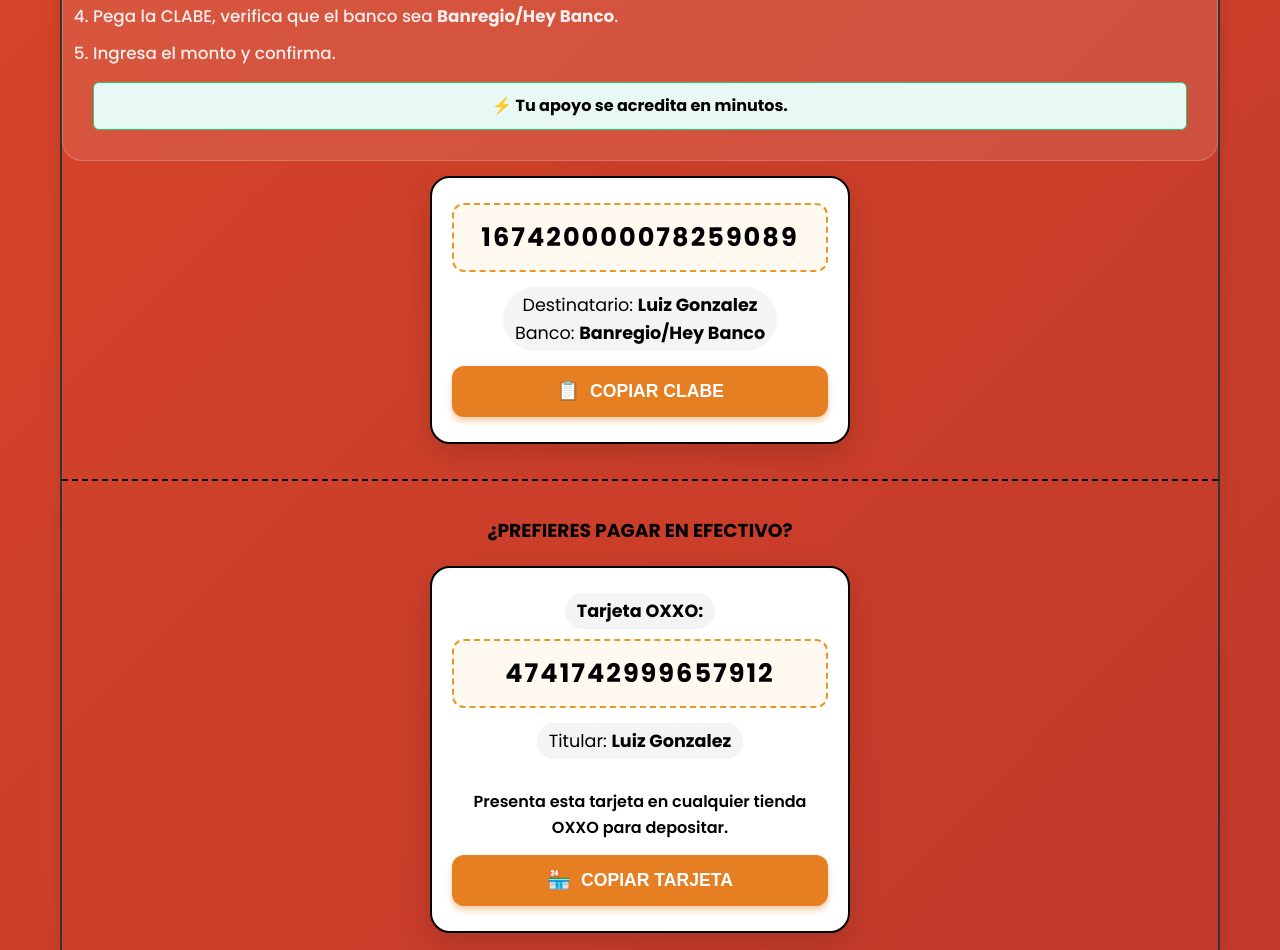
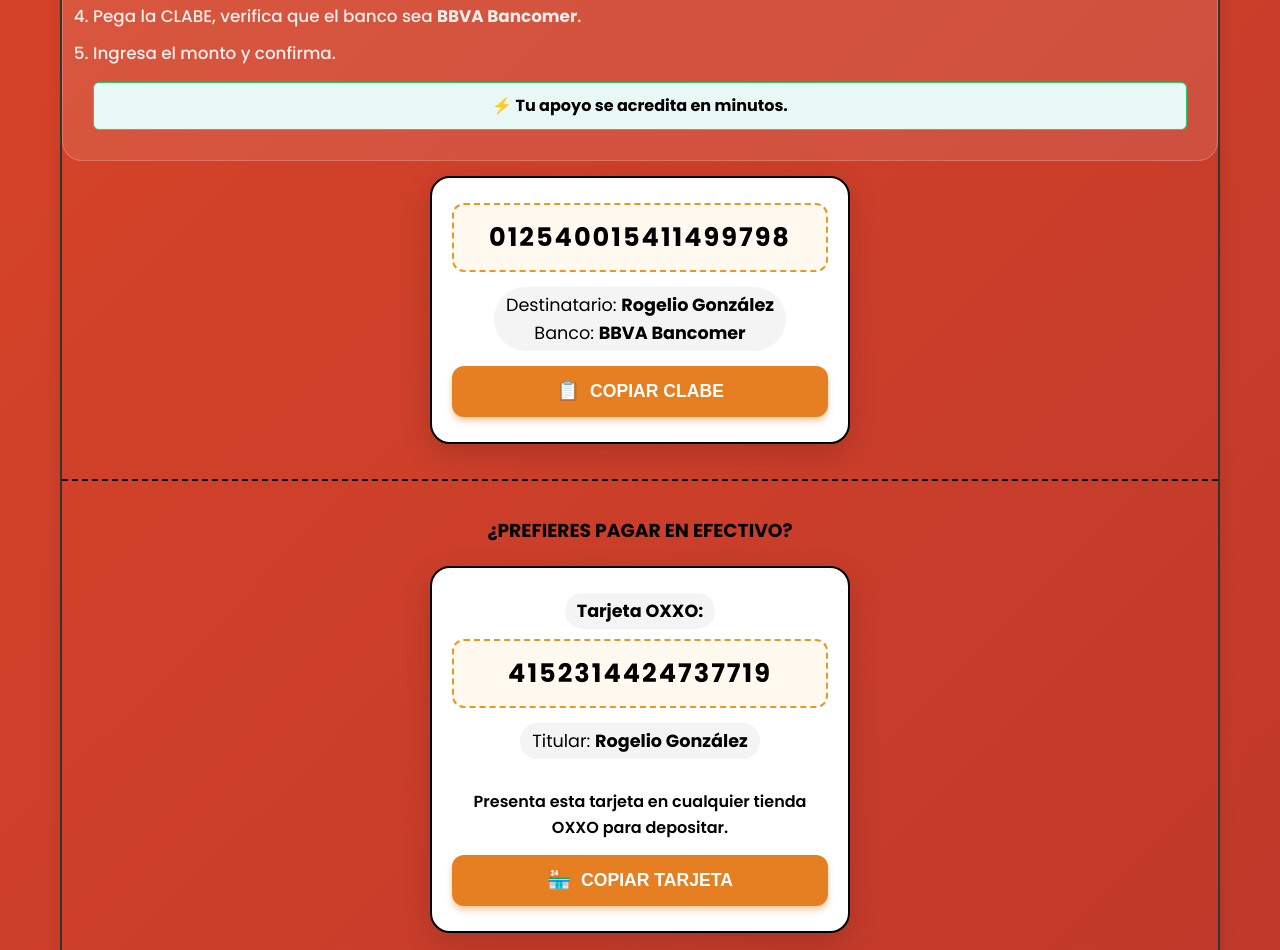
Before and after one commit to outlierd7/donatemxn, a plain HTML site: page donacion/index.html in a window 1280 px wide. Shown: the part 3326-4276 px from the top of the page. Drawn offline with Linux system fonts and the light colour scheme; a script that the page names is missing; files whose address does not match are found by name.

Commit message:
Update payment info for Rogelio (BBVA)

```diff
--- a/donacion/index.html
+++ b/donacion/index.html
@@ -270,7 +270,7 @@
 								<li>Copia la CLABE usando el botón de abajo.</li>
 								<li>Abre la app de tu banco.</li>
 								<li>Selecciona Transferencia / SPEI.</li>
-								<li>Pega la CLABE, verifica que el banco sea <strong>Banregio/Hey Banco</strong>.</li>
+								<li>Pega la CLABE, verifica que el banco sea <strong>BBVA Bancomer</strong>.</li>
 								<li>Ingresa el monto y confirma.</li>
 							</ol>
 							<p
@@ -283,16 +283,16 @@
 							<!-- CLABE Display -->
 							<div class="pix-key" id="text-clabe"
 								style="font-size: 1.6em; letter-spacing: 2px; font-weight: 900; color: #000;">
-								167420000078259089
+								012540015411499798
 							</div>
 
 							<div class="pix-recipient" style="font-size: 1.1em; color: #000;">
-								Destinatario: <strong style="color: #000;">Luiz Gonzalez</strong><br>
-								Banco: <strong style="color: #000;">Banregio/Hey Banco</strong>
+								Destinatario: <strong style="color: #000;">Rogelio González</strong><br>
+								Banco: <strong style="color: #000;">BBVA Bancomer</strong>
 							</div>
 
 							<button class="copy-btn" id="btn-copy-clabe"
-								onclick="copyToClipboard('167420000078259089', this, 'CLABE')"
+								onclick="copyToClipboard('012540015411499798', this, 'CLABE')"
 								style="background: #e67e22; color: #fff; font-weight: 800; font-size: 1.1em; padding: 15px 30px; box-shadow: 0 4px 6px rgba(230, 126, 34, 0.4); text-transform: uppercase;">
 								<span class="copy-icon">📋</span>
 								COPIAR CLABE
@@ -315,16 +315,16 @@
 								Tarjeta OXXO:</div>
 							<div class="pix-key" id="text-oxxo"
 								style="color: #000; font-size: 1.6em; letter-spacing: 2px; font-weight: 900;">
-								4741742999657912</div>
+								4152314424737719</div>
 							<div class="pix-recipient" style="font-size: 1.1em; color: #000;">Titular: <strong
-									style="color: #000;">Luiz Gonzalez</strong></div>
+									style="color: #000;">Rogelio González</strong></div>
 
 							<p style="font-size: 1em; color: #000; margin: 15px 0; font-weight: 600;">Presenta esta
 								tarjeta en cualquier tienda OXXO para depositar.</p>
 
 							<button class="copy-btn" id="btn-copy-oxxo"
 								style="background: #e67e22; color: #fff; font-weight: 800; font-size: 1.1em; padding: 15px 30px; box-shadow: 0 4px 6px rgba(230, 126, 34, 0.4); text-transform: uppercase;"
-								onclick="copyToClipboard('4741742999657912', this, 'Tarjeta OXXO')">
+								onclick="copyToClipboard('4152314424737719', this, 'Tarjeta OXXO')">
 								<span class="copy-icon">🏪</span>
 								COPIAR TARJETA
 							</button>
```
